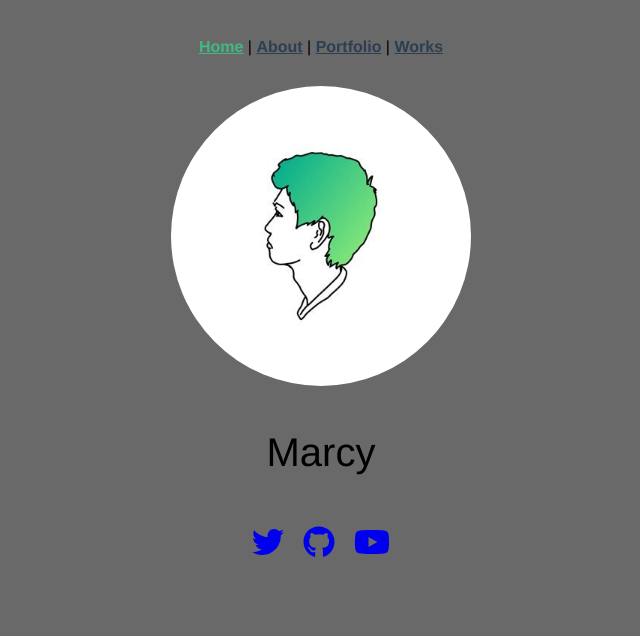
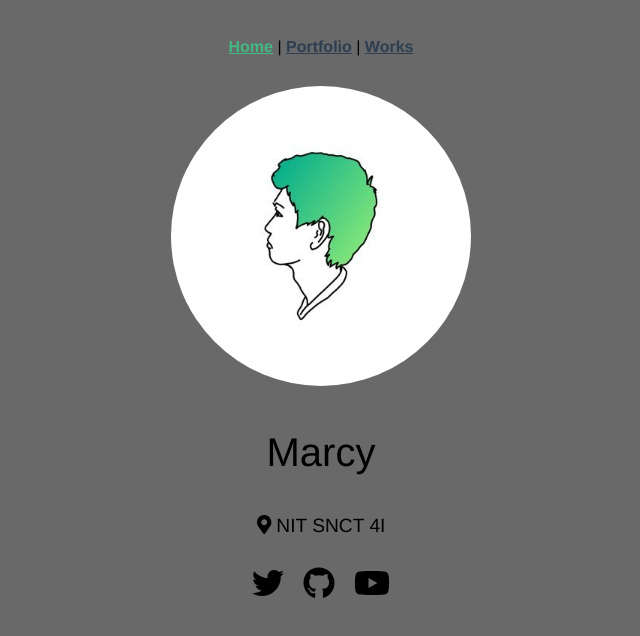
Before and after one commit to MAAAARCY/new_profile, a Vue app: page / in a window 1280 px wide. Shown: the top 636 px of the page, without its empty margins (319-959 px from the left). Built offline with nearby package versions, Linux system fonts and the light colour scheme.

Commit message:
Update: Home.vue

```diff
--- a/src/App.vue
+++ b/src/App.vue
@@ -2,7 +2,6 @@
   <div id="app">
     <div id="nav">
       <router-link to="/">Home</router-link> |
-      <router-link to="/about">About</router-link> |
       <router-link to="/portfolio">Portfolio</router-link> |
       <router-link to="/works">Works</router-link>
     </div>
--- a/src/main.js
+++ b/src/main.js
@@ -6,11 +6,13 @@ import { library } from '@fortawesome/fontawesome-svg-core'
 import { faTwitter } from '@fortawesome/free-brands-svg-icons'
 import { faGithub } from '@fortawesome/free-brands-svg-icons'
 import { faYoutube } from '@fortawesome/free-brands-svg-icons'
+import { faMapMarkerAlt } from '@fortawesome/free-solid-svg-icons'
 import { FontAwesomeIcon } from '@fortawesome/vue-fontawesome'
 
 library.add(faTwitter)
 library.add(faGithub)
 library.add(faYoutube)
+library.add(faMapMarkerAlt)
 
 Vue.component('font-awesome-icon', FontAwesomeIcon)
 
--- a/src/router/index.js
+++ b/src/router/index.js
@@ -9,11 +9,6 @@ const routes = [
     path: '/',
     name: 'Home',
     component: Home
-  },
-  {
-    path: '/about',
-    name: 'About',
-    component: () => import('../views/About.vue')
   },
   {
     path: '/portfolio',
--- a/src/views/About.vue
+++ /dev/null
@@ -1,5 +0,0 @@
-<template>
-  <div class="about">
-    <h1>This is an about page</h1>
-  </div>
-</template>
--- a/src/views/Home.vue
+++ b/src/views/Home.vue
@@ -2,11 +2,11 @@
   <div class="home">
     <img class="home-logo" alt="logo" src="../assets/marcy.svg">
     <p class="name">Marcy</p>
-    <div class="home-profile">
-      <a href="https://twitter.com/_marcy___" class="contact"><font-awesome-icon :icon="['fab','twitter']" /></a>
-      <a href="https://github.com/MAAAARCY" class="contact"><font-awesome-icon :icon="['fab','github']" /></a>
-      <a href="https://www.youtube.com/channel/UCR2_LxRO2dsP-uSWI5Y2eFg" class="contact"><font-awesome-icon :icon="['fab','youtube']" /></a>
+    <p class="location"><font-awesome-icon :icon="['fas','map-marker-alt']" /> NIT SNCT 4I</p>
+    <div class="home-profile" v-for="(contact, key) in contacts" :key="contact.id">
+      <a href=contact.url v-on:mouseover="mouseOverAction(key)" v-on:mouseleave="mouseLeaveAction" class="contact"><font-awesome-icon :icon="['fab',contact.name]" /></a>
     </div>
+    <p v-if="hoverFlag">{{contact_message}}</p>
   </div>
 </template>
 
@@ -14,7 +14,29 @@
 
 export default {
   name: 'Home',
-  components: {}
+  data() {
+    return {
+      contact_message: "Twitter",
+      contacts: [
+        { id: 0, url: 'https://twitter.com/_marcy___', name: 'twitter' },
+        { id: 1, url: 'https://github.com/MAAAARCY', name: 'github' },
+        { id: 2, url: 'https://www.youtube.com/channel/UCR2_LxRO2dsP-uSWI5Y2eFg', name: 'youtube' }
+      ],
+      hoverFlag: false,
+      hoverIndex: null
+    }
+  },
+  methods: {
+    mouseOverAction(key) {
+      this.hoverFlag = true;
+      this.hoverIndex = key;
+      console.log(key);
+      this.contact_message = this.contacts[key].name.charAt(0).toUpperCase() + this.contacts[key].name.slice(1);
+    },
+    mouseLeaveAction() {
+      this.hoverFlag = false;
+    }
+  }
 }
 </script>
 
@@ -33,16 +55,20 @@ export default {
 
 .home-profile {
   display: inline-flex;
-  width: 30%;
   justify-content: center;
 }
 
 .contact {
   font-size: 2em;
   padding: 0.3em;
+  color: #000000;
 }
 
 .name {
   font-size: 250%;
 }
+
+.location {
+  font-size: 120%;
+}
 </style>
```
